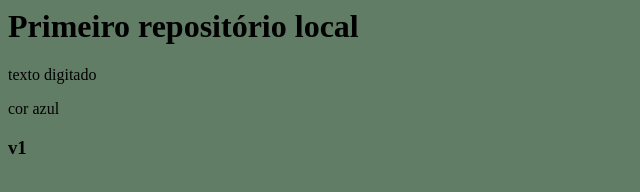
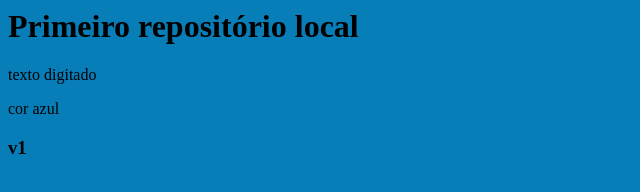
Before and after one commit to CristianSerra/PrimeiroRepositorio, a plain HTML site: page index.html in a window 1280 px wide. Shown: the whole page, without its empty margins (0-640 px from the left). Drawn offline with Linux system fonts and the light colour scheme.

Commit message:
troca de fundo

```diff
--- a/style.css
+++ b/style.css
@@ -1,3 +1,3 @@
 body {
-    background-color: #617d66; /* azul claro */
+    background-color: #087eb9; /* azul claro */
 }
```
